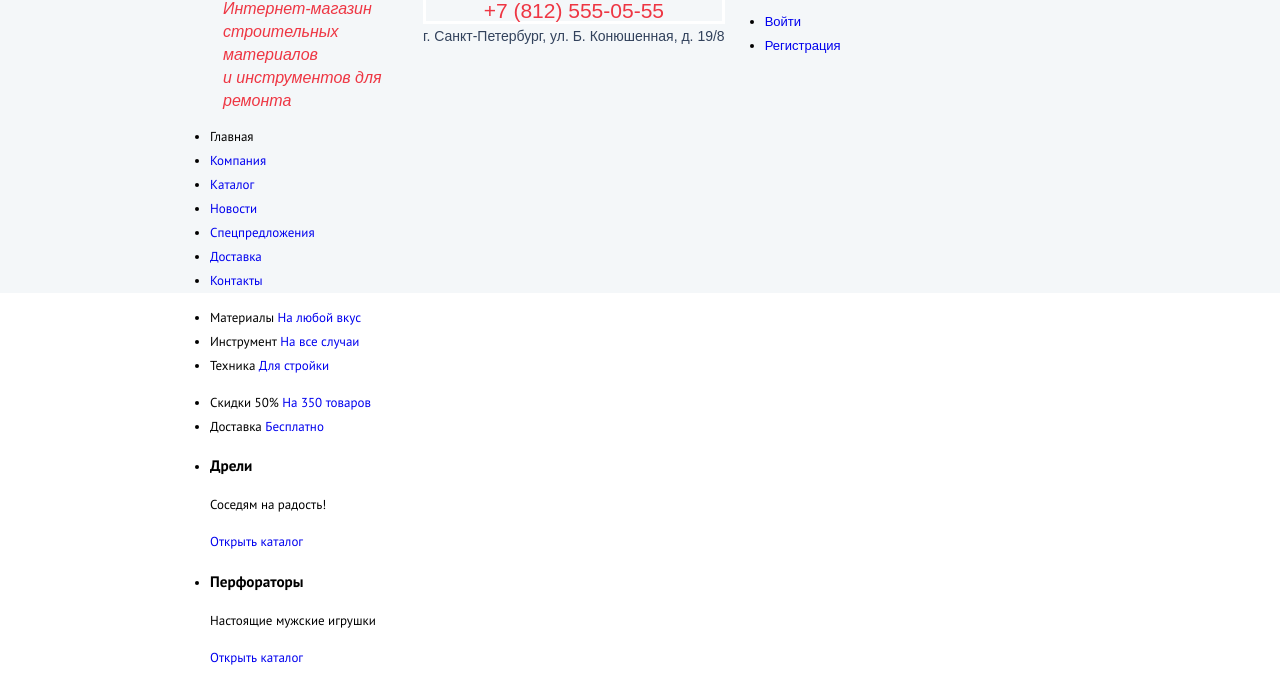
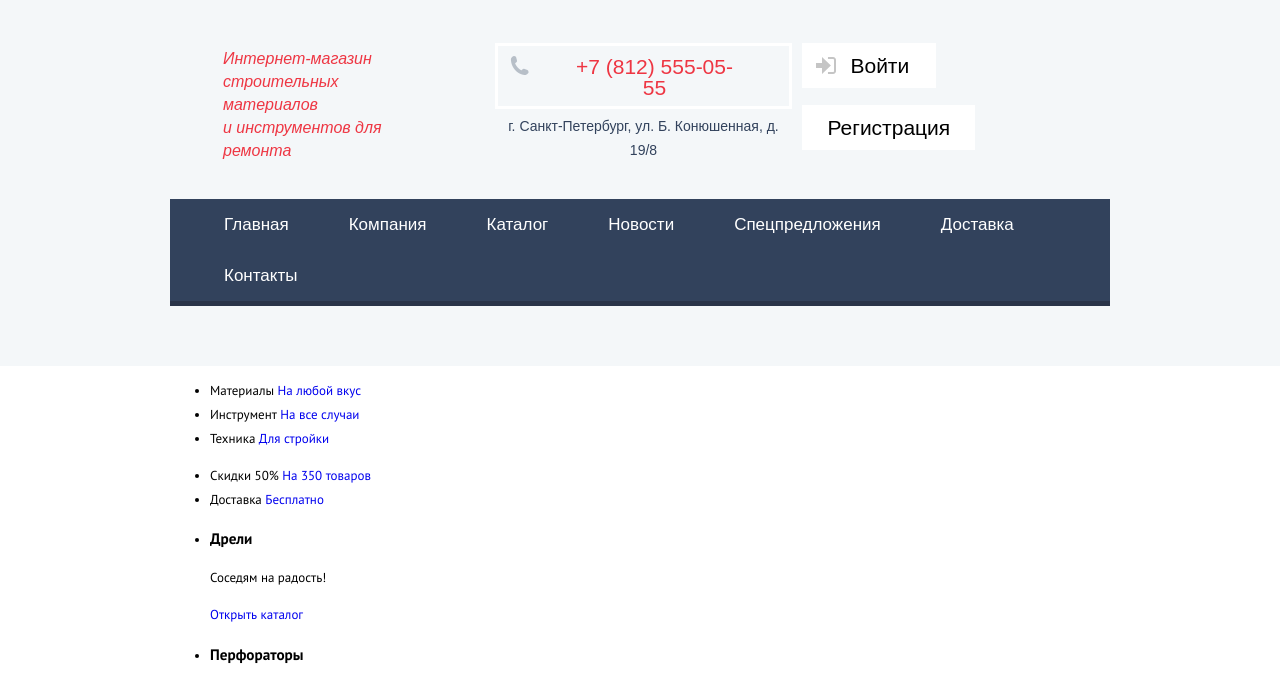
Before and after one commit to StanisluaS/401391-technomart, a plain HTML site: page index.html in a window 1280 px wide. Shown: the part 87-766 px from the top of the page. Drawn offline with Linux system fonts and the light colour scheme; a web font is replaced by a local one.

Commit message:
сделал шапку на главной

```diff
--- a/css/style.css
+++ b/css/style.css
@@ -48,10 +48,15 @@ img {
 }
 
 .main-header {
+  display: flex;
+  flex-direction: column;
+
   background-color: #f4f7f9;
 }
 
 .header-top {
+  margin-bottom: 46px;
+
   color: #ffffff;
 
   background-color: #293449;
@@ -217,12 +222,16 @@ img {
 
 .header-middle {
   display: flex;
+  margin-bottom: 32px;
 
   font-family: "Cuprum", Arial, sans-serif;
 }
 
 .header-title {
   margin: 0;
+  margin-bottom: auto;
+  margin-right: 67px;
+  padding: 4px 10px;
   padding-left: 53px;
   width: 200px;
 
@@ -235,11 +244,19 @@ img {
 
 .contacts p {
   margin: 0;
+  margin-bottom: 5px;
 
   text-align: center;
 }
 
 .telefon {
+  position: relative;
+
+  padding-top: 10px;
+  padding-bottom: 8px;
+  padding-left: 71px;
+  padding-right: 49px;
+
   color: #ee3643;
   font-size: 21px;
   font-weight: 400;
@@ -248,9 +265,118 @@ img {
   border: 3px solid #ffffff;
 }
 
+.telefon::before {
+  content: '';
+
+  position: absolute;
+  top: 10px;
+  left: 12px;
+
+  width: 19px;
+  height: 19px;
+
+  background-image: url('../img/icon-phone.png');
+  background-repeat: no-repeat;
+  background-position: center;
+}
+
 .address {
   color: #32425c;
   font-size: 14px;
   font-weight: 400;
   line-height: 24px;
 }
+
+.user-navigation {
+  margin: 0;
+  margin-left: auto;
+  padding: 0;
+  display: flex;
+  flex-wrap: wrap;
+
+  font-size: 21px;
+  line-height: 21px;
+
+  list-style: none;
+}
+
+.user-navigation li {
+  margin-left: 10px;
+}
+
+.user-navigation a {
+  display: block;
+  padding: 12px 25px;
+
+  color: #000000;
+
+  background-color: #ffffff;
+}
+
+.user-navigation .login-link {
+  position: relative;
+
+  padding-left: 48px;
+  padding-right: 27px;
+}
+
+.user-link:hover {
+  color: #ee3643;
+}
+
+.user-link:active {
+  color: rgba(0, 0, 0, 0.3);
+}
+
+.login-icon {
+  position: absolute;
+  top: 14px;
+  left: 14px;
+}
+
+.user-link path {
+  fill: #c5c5c5;
+}
+
+
+.user-link:hover path {
+  fill: #32425c;
+}
+
+.user-link:active path {
+  fill: #c5c5c5;
+}
+
+.menu-list {
+  display: flex;
+  flex-wrap: wrap;
+  margin: 0;
+  margin-bottom: 65px;
+  padding: 0 24px;
+
+  font-family: "Cuprum", Arial, sans-serif;
+  font-size: 17px;
+  line-height: 17px;
+
+  background-color: #32425c;
+  box-shadow: 0 5px 0 0 #293449;
+
+  list-style: none;
+}
+
+.menu-list a {
+  display: block;
+  padding: 17px 30px;
+
+  color: #ffffff;
+}
+
+.menu-list a[href]:hover {
+  background-color: #293449;
+}
+
+.menu-list a[href]:active {
+  color: rgba(255, 255, 255, 0.5);
+
+  background-color: #293449;
+}
--- a/index.html
+++ b/index.html
@@ -3,7 +3,8 @@
   <head>
     <meta charset="utf-8">
     <title>Техномарт</title>
-    <link href="https://fonts.googleapis.com/css?family=Cuprum:400,400i,700|PT+Sans:400,700&amp;subset=cyrillic" rel="stylesheet">
+    <link href="https://fonts.googleapis.com/css?family=PT+Sans:400,700&amp;subset=cyrillic" rel="stylesheet">
+    <link href="https://fonts.googleapis.com/css?family=Cuprum:400,400i,700&amp;subset=cyrillic" rel="stylesheet">
     <link rel="stylesheet" href="css/normalize.css">
     <link rel="stylesheet" href="css/style.css">
   </head>
@@ -47,10 +48,12 @@
           </div>
           <ul class="user-navigation">
             <li class="user-login">
-              <a class="login-link" href="#">Войти</a>
+              <a class="user-link login-link" href="#">
+                <svg class="login-icon" xmlns="http://www.w3.org/2000/svg" width="20" height="17"><path fill="#32425C" d="M14.875 8.5L6 0v6H0v5h6v6z"/><path fill="#32425C" d="M16.986 15.01h-5.027V17h5.027c2.178 0 3.004-1.81 3.029-3.026V3.028C19.99 1.811 19.164 0 16.986 0h-5.027v1.99h5.027c.839 0 .992.681 1.01 1.057v10.904c-.017.376-.171 1.059-1.01 1.059z"/></svg>
+                Войти</a>
             </li>
             <li class="user-registration">
-              <a class="registration-link" href="#">Регистрация</a>
+              <a class="user-link registration-link" href="#">Регистрация</a>
             </li>
           </ul>
         </div>
```
Also changed, not shown: catalog-perforators.html (+2 -1 lines), img/icon-phone.png (added).
